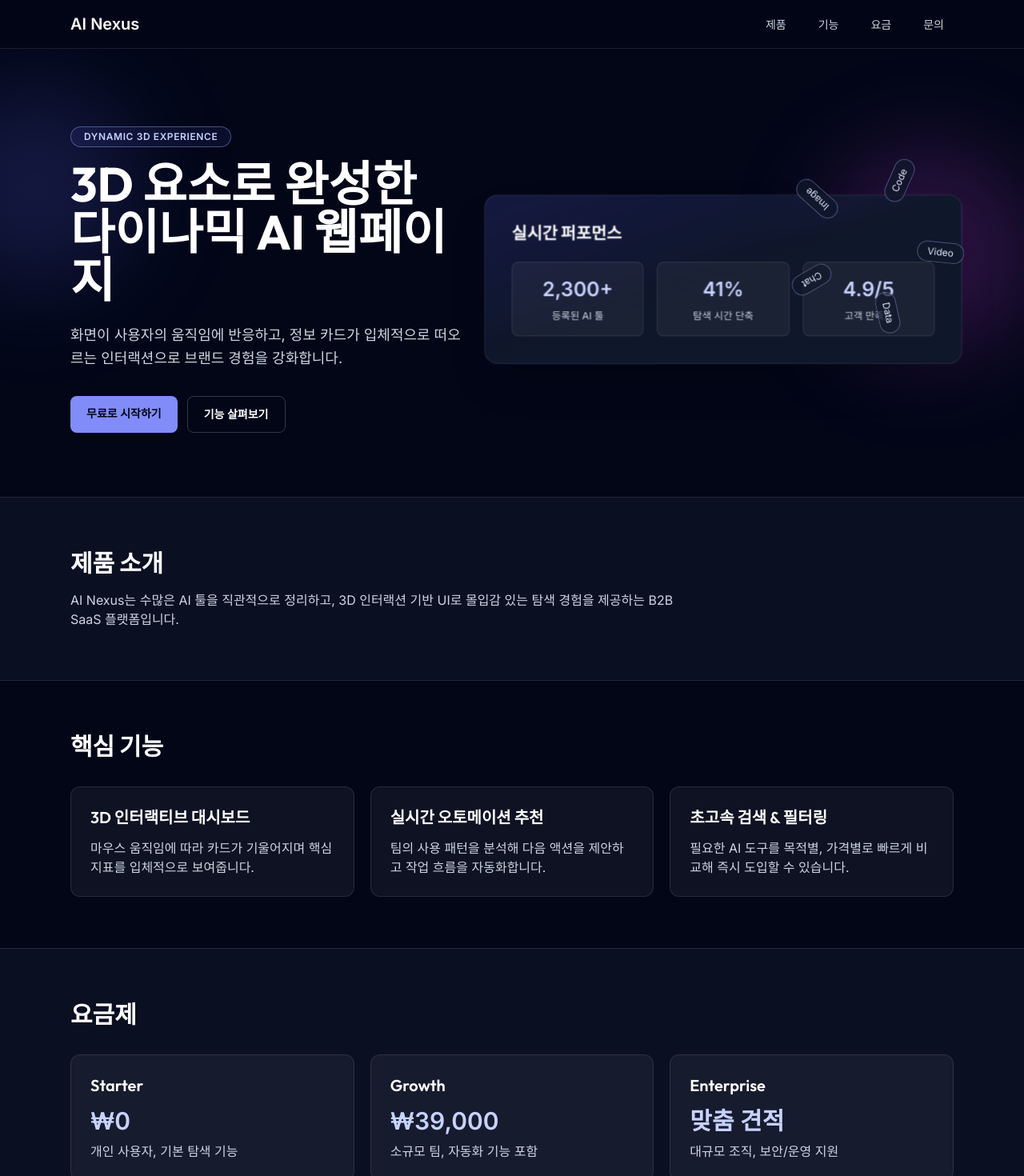
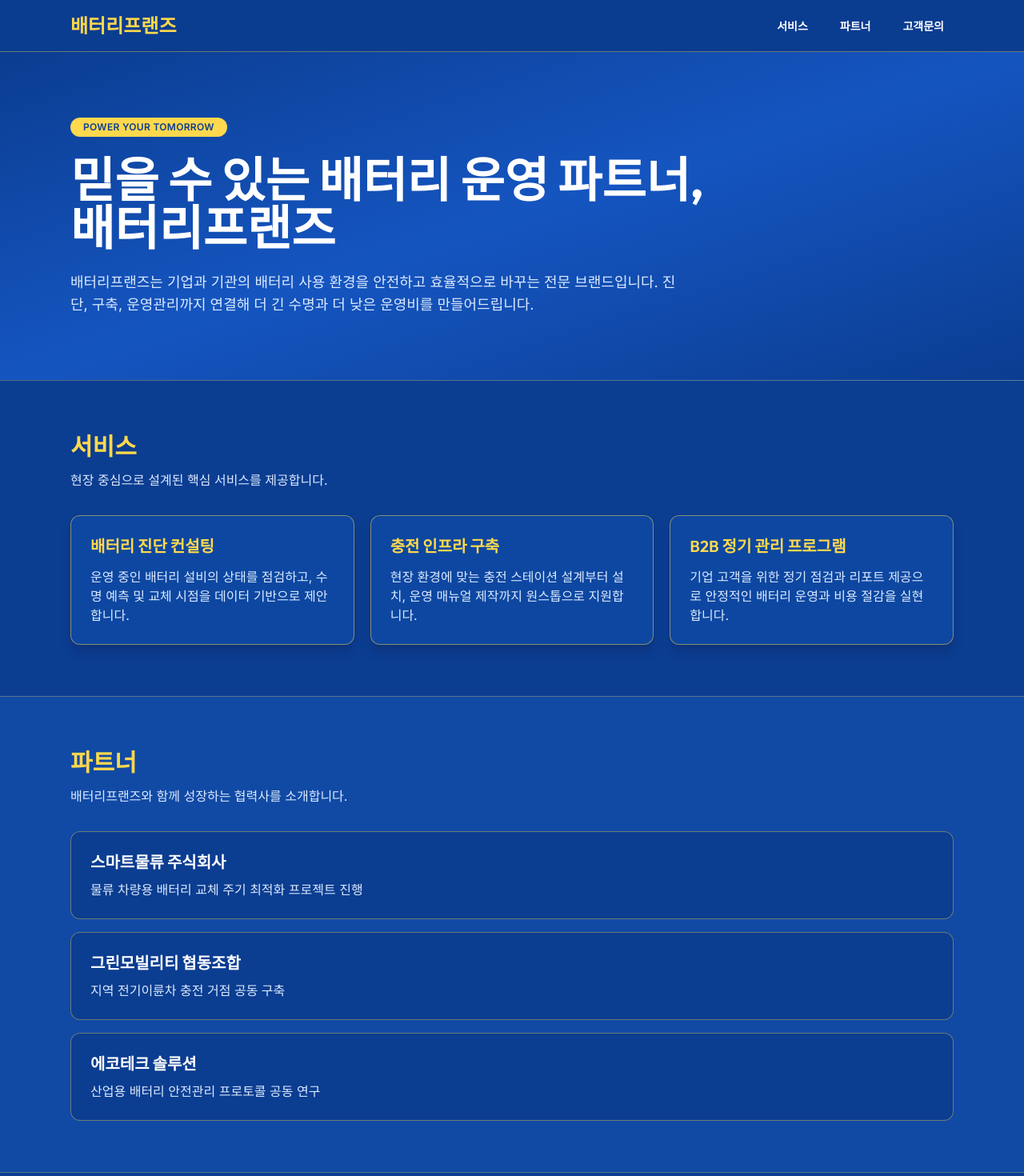
Before and after one commit to minseo2000-2/AI_Website, a React (Vite) app: page / in a window 1280 px wide. Shown: the top 1470 px of the page at 80% size. Built offline with nearby package versions, Linux system fonts and the light colour scheme.

Commit message:
Redesign site for 배터리프랜즈 brand

```diff
--- a/App.tsx
+++ b/App.tsx
@@ -1,57 +1,51 @@
-import React, { useMemo, useState } from 'react';
+import React from 'react';
 
 const navItems = [
-  { label: '제품', href: '#product' },
-  { label: '기능', href: '#features' },
-  { label: '요금', href: '#pricing' },
-  { label: '문의', href: '#contact' },
+  { label: '서비스', href: '#services' },
+  { label: '파트너', href: '#partners' },
+  { label: '고객문의', href: '#contact' },
 ];
 
-const features = [
+const services = [
   {
-    title: '3D 인터랙티브 대시보드',
-    description: '마우스 움직임에 따라 카드가 기울어지며 핵심 지표를 입체적으로 보여줍니다.',
+    title: '배터리 진단 컨설팅',
+    description:
+      '운영 중인 배터리 설비의 상태를 점검하고, 수명 예측 및 교체 시점을 데이터 기반으로 제안합니다.',
   },
   {
-    title: '실시간 오토메이션 추천',
-    description: '팀의 사용 패턴을 분석해 다음 액션을 제안하고 작업 흐름을 자동화합니다.',
+    title: '충전 인프라 구축',
+    description:
+      '현장 환경에 맞는 충전 스테이션 설계부터 설치, 운영 매뉴얼 제작까지 원스톱으로 지원합니다.',
   },
   {
-    title: '초고속 검색 & 필터링',
-    description: '필요한 AI 도구를 목적별, 가격별로 빠르게 비교해 즉시 도입할 수 있습니다.',
+    title: 'B2B 정기 관리 프로그램',
+    description:
+      '기업 고객을 위한 정기 점검과 리포트 제공으로 안정적인 배터리 운영과 비용 절감을 실현합니다.',
   },
 ];
 
-const pricing = [
-  { name: 'Starter', price: '₩0', desc: '개인 사용자, 기본 탐색 기능' },
-  { name: 'Growth', price: '₩39,000', desc: '소규모 팀, 자동화 기능 포함' },
-  { name: 'Enterprise', price: '맞춤 견적', desc: '대규모 조직, 보안/운영 지원' },
-];
-
-const orbitItems = [
-  { label: 'Chat', degree: 0 },
-  { label: 'Image', degree: 72 },
-  { label: 'Code', degree: 144 },
-  { label: 'Video', degree: 216 },
-  { label: 'Data', degree: 288 },
+const partners = [
+  {
+    name: '스마트물류 주식회사',
+    focus: '물류 차량용 배터리 교체 주기 최적화 프로젝트 진행',
+  },
+  {
+    name: '그린모빌리티 협동조합',
+    focus: '지역 전기이륜차 충전 거점 공동 구축',
+  },
+  {
+    name: '에코테크 솔루션',
+    focus: '산업용 배터리 안전관리 프로토콜 공동 연구',
+  },
 ];
 
 const App: React.FC = () => {
-  const [tilt, setTilt] = useState({ x: 0, y: 0 });
-
-  const heroTransform = useMemo(
-    () => ({
-      transform: `perspective(1400px) rotateX(${tilt.x}deg) rotateY(${tilt.y}deg)`,
-    }),
-    [tilt]
-  );
-
   return (
-    <div className="min-h-screen bg-slate-950 text-slate-100">
-      <header className="sticky top-0 z-30 border-b border-white/10 bg-slate-950/80 backdrop-blur">
+    <div className="min-h-screen bg-[#0b3d91] text-white">
+      <header className="sticky top-0 z-30 border-b border-[#ffd84d]/40 bg-[#0b3d91]/95 backdrop-blur">
         <div className="mx-auto flex w-full max-w-6xl items-center justify-between px-6 py-4">
-          <a href="#" className="text-xl font-bold text-white">
-            AI Nexus
+          <a href="#" className="font-display text-2xl font-bold text-[#ffd84d]">
+            배터리프랜즈
           </a>
           <nav>
             <ul className="flex gap-2 sm:gap-4">
@@ -59,7 +53,7 @@ const App: React.FC = () => {
                 <li key={item.label}>
                   <a
                     href={item.href}
-                    className="rounded-lg px-3 py-2 text-sm font-medium text-slate-300 transition hover:bg-white/10 hover:text-white"
+                    className="rounded-lg px-3 py-2 text-sm font-semibold text-white transition hover:bg-[#ffd84d] hover:text-[#0b3d91]"
                   >
                     {item.label}
                   </a>
@@ -71,127 +65,51 @@ const App: React.FC = () => {
       </header>
 
       <main>
-        <section
-          className="relative overflow-hidden"
-          onMouseMove={(event) => {
-            const { innerWidth, innerHeight } = window;
-            const y = ((event.clientX / innerWidth) * 2 - 1) * 8;
-            const x = -((event.clientY / innerHeight) * 2 - 1) * 8;
-            setTilt({ x, y });
-          }}
-          onMouseLeave={() => setTilt({ x: 0, y: 0 })}
-        >
-          <div className="absolute -left-20 top-10 h-64 w-64 animate-blob rounded-full bg-indigo-500/20 blur-3xl" />
-          <div className="absolute -right-10 top-24 h-72 w-72 animate-blob rounded-full bg-fuchsia-500/20 blur-3xl [animation-delay:2s]" />
-
-          <div className="relative mx-auto flex max-w-6xl flex-col gap-10 px-6 pb-20 pt-24 lg:flex-row lg:items-center lg:justify-between">
-            <div className="max-w-2xl">
-              <p className="mb-4 inline-block rounded-full border border-indigo-300/40 bg-indigo-500/10 px-4 py-1 text-xs font-semibold uppercase tracking-wider text-indigo-200">
-                Dynamic 3D Experience
-              </p>
-              <h1 className="text-4xl font-bold leading-tight text-white md:text-6xl">
-                3D 요소로 완성한
-                <br />
-                다이나믹 AI 웹페이지
-              </h1>
-              <p className="mt-6 text-lg leading-relaxed text-slate-300">
-                화면이 사용자의 움직임에 반응하고, 정보 카드가 입체적으로 떠오르는 인터랙션으로
-                브랜드 경험을 강화합니다.
-              </p>
-              <div className="mt-8 flex flex-wrap gap-3">
-                <a
-                  href="#pricing"
-                  className="rounded-lg bg-indigo-400 px-5 py-3 text-sm font-semibold text-slate-950 transition hover:bg-indigo-300"
-                >
-                  무료로 시작하기
-                </a>
-                <a
-                  href="#features"
-                  className="rounded-lg border border-white/20 px-5 py-3 text-sm font-semibold text-white transition hover:bg-white/10"
-                >
-                  기능 살펴보기
-                </a>
-              </div>
-            </div>
-
-            <div className="relative w-full max-w-xl">
-              <div
-                style={heroTransform}
-                className="transition-transform duration-200 [transform-style:preserve-3d]"
-              >
-                <div className="rounded-2xl border border-white/10 bg-gradient-to-br from-indigo-500/20 via-slate-900 to-slate-900 p-8 shadow-2xl [transform:translateZ(50px)]">
-                  <h2 className="text-xl font-semibold text-white">실시간 퍼포먼스</h2>
-                  <div className="mt-5 grid gap-4 sm:grid-cols-3">
-                    {[
-                      { value: '2,300+', label: '등록된 AI 툴' },
-                      { value: '41%', label: '탐색 시간 단축' },
-                      { value: '4.9/5', label: '고객 만족도' },
-                    ].map((item) => (
-                      <div
-                        key={item.label}
-                        className="rounded-lg border border-white/10 bg-white/5 p-4 text-center [transform:translateZ(35px)]"
-                      >
-                        <p className="text-2xl font-bold text-indigo-200">{item.value}</p>
-                        <p className="mt-2 text-xs text-slate-300">{item.label}</p>
-                      </div>
-                    ))}
-                  </div>
-                </div>
-              </div>
-
-              <div className="pointer-events-none absolute -right-4 -top-8 h-44 w-44 animate-[spin_14s_linear_infinite] [transform-style:preserve-3d]">
-                {orbitItems.map((item) => (
-                  <span
-                    key={item.label}
-                    style={{ transform: `rotate(${item.degree}deg) translateX(88px)` }}
-                    className="absolute left-1/2 top-1/2 -translate-x-1/2 -translate-y-1/2 rounded-full border border-indigo-300/40 bg-slate-900/70 px-3 py-1 text-xs text-indigo-100"
-                  >
-                    {item.label}
-                  </span>
-                ))}
-              </div>
-            </div>
-          </div>
-        </section>
-
-        <section id="product" className="border-y border-white/10 bg-slate-900/60 py-16">
-          <div className="mx-auto max-w-6xl px-6">
-            <h2 className="text-3xl font-bold text-white">제품 소개</h2>
-            <p className="mt-4 max-w-3xl text-slate-300">
-              AI Nexus는 수많은 AI 툴을 직관적으로 정리하고, 3D 인터랙션 기반 UI로 몰입감 있는 탐색 경험을
-              제공하는 B2B SaaS 플랫폼입니다.
+        <section className="border-b border-[#ffd84d]/30 bg-gradient-to-br from-[#0b3d91] via-[#1555c0] to-[#0b3d91]">
+          <div className="mx-auto max-w-6xl px-6 py-20">
+            <p className="inline-block rounded-full bg-[#ffd84d] px-4 py-1 text-xs font-bold tracking-wide text-[#0b3d91]">
+              POWER YOUR TOMORROW
+            </p>
+            <h1 className="mt-6 font-display text-4xl font-bold leading-tight md:text-6xl">
+              믿을 수 있는 배터리 운영 파트너,
+              <br />
+              배터리프랜즈
+            </h1>
+            <p className="mt-6 max-w-3xl text-lg text-blue-100">
+              배터리프랜즈는 기업과 기관의 배터리 사용 환경을 안전하고 효율적으로 바꾸는 전문 브랜드입니다.
+              진단, 구축, 운영관리까지 연결해 더 긴 수명과 더 낮은 운영비를 만들어드립니다.
             </p>
           </div>
         </section>
 
-        <section id="features" className="mx-auto max-w-6xl px-6 py-16">
-          <h2 className="text-3xl font-bold text-white">핵심 기능</h2>
+        <section id="services" className="mx-auto max-w-6xl px-6 py-16">
+          <h2 className="font-display text-3xl font-bold text-[#ffd84d]">서비스</h2>
+          <p className="mt-3 text-blue-100">현장 중심으로 설계된 핵심 서비스를 제공합니다.</p>
           <div className="mt-8 grid gap-5 md:grid-cols-3">
-            {features.map((feature, index) => (
+            {services.map((service) => (
               <article
-                key={feature.title}
-                className="rounded-xl border border-white/10 bg-white/5 p-6 transition hover:-translate-y-1 hover:border-indigo-300/50"
-                style={{ animationDelay: `${index * 120}ms` }}
+                key={service.title}
+                className="rounded-xl border border-[#ffd84d]/50 bg-[#0d47a1] p-6 shadow-lg shadow-blue-950/30"
               >
-                <h3 className="text-xl font-semibold text-white">{feature.title}</h3>
-                <p className="mt-3 text-slate-300">{feature.description}</p>
+                <h3 className="text-xl font-semibold text-[#ffd84d]">{service.title}</h3>
+                <p className="mt-3 text-blue-100">{service.description}</p>
               </article>
             ))}
           </div>
         </section>
 
-        <section id="pricing" className="border-y border-white/10 bg-slate-900/60 py-16">
+        <section id="partners" className="border-y border-[#ffd84d]/30 bg-[#114aa5] py-16">
           <div className="mx-auto max-w-6xl px-6">
-            <h2 className="text-3xl font-bold text-white">요금제</h2>
-            <div className="mt-8 grid gap-5 md:grid-cols-3">
-              {pricing.map((plan) => (
+            <h2 className="font-display text-3xl font-bold text-[#ffd84d]">파트너</h2>
+            <p className="mt-3 text-blue-100">배터리프랜즈와 함께 성장하는 협력사를 소개합니다.</p>
+            <div className="mt-8 space-y-4">
+              {partners.map((partner) => (
                 <article
-                  key={plan.name}
-                  className="rounded-xl border border-white/10 bg-white/5 p-6 transition duration-300 hover:[transform:perspective(900px)_rotateX(6deg)_rotateY(-6deg)]"
+                  key={partner.name}
+                  className="rounded-xl border border-[#ffd84d]/40 bg-[#0b3d91] p-6"
                 >
-                  <h3 className="text-xl font-semibold text-white">{plan.name}</h3>
-                  <p className="mt-3 text-3xl font-bold text-indigo-200">{plan.price}</p>
-                  <p className="mt-2 text-slate-300">{plan.desc}</p>
+                  <h3 className="text-xl font-semibold text-white">{partner.name}</h3>
+                  <p className="mt-2 text-blue-100">{partner.focus}</p>
                 </article>
               ))}
             </div>
@@ -199,17 +117,20 @@ const App: React.FC = () => {
         </section>
 
         <section id="contact" className="mx-auto max-w-6xl px-6 py-16">
-          <h2 className="text-3xl font-bold text-white">문의하기</h2>
-          <p className="mt-4 text-slate-300">도입 상담 및 데모 요청은 아래로 연락해 주세요.</p>
-          <div className="mt-6 rounded-xl border border-indigo-300/30 bg-indigo-400/10 p-6 text-slate-100">
-            <p>이메일: hello@ainexus.io</p>
-            <p className="mt-2">전화: 02-3456-7890</p>
+          <h2 className="font-display text-3xl font-bold text-[#ffd84d]">고객문의</h2>
+          <p className="mt-3 text-blue-100">
+            프로젝트 상담, 제휴 문의, 방문 미팅 예약까지 아래 연락처로 편하게 문의해주세요.
+          </p>
+          <div className="mt-6 rounded-xl border border-[#ffd84d] bg-[#ffd84d] p-6 text-[#0b3d91]">
+            <p className="text-lg font-semibold">브랜드명: 배터리프랜즈</p>
+            <p className="mt-2 font-medium">대표: 박민서</p>
+            <p className="mt-2 font-medium">전화번호: 010-7339-4768</p>
           </div>
         </section>
       </main>
 
-      <footer className="border-t border-white/10 py-8 text-center text-sm text-slate-400">
-        © {new Date().getFullYear()} AI Nexus. All rights reserved.
+      <footer className="border-t border-[#ffd84d]/30 py-8 text-center text-sm text-blue-100">
+        © {new Date().getFullYear()} 배터리프랜즈 | 대표 박민서 | 010-7339-4768
       </footer>
     </div>
   );
--- a/index.html
+++ b/index.html
@@ -6,7 +6,7 @@
     <meta http-equiv="Cache-Control" content="no-cache, no-store, must-revalidate" />
     <meta http-equiv="Pragma" content="no-cache" />
     <meta http-equiv="Expires" content="0" />
-    <title>AI Nexus</title>
+    <title>배터리프랜즈</title>
     <link rel="preconnect" href="https://fonts.googleapis.com" />
     <link rel="preconnect" href="https://fonts.gstatic.com" crossorigin />
     <link
@@ -52,7 +52,7 @@
     </script>
     <style>
       body {
-        background-color: #020617;
+        background-color: #0b3d91;
         color: #f8fafc;
         font-family: 'Inter', sans-serif;
         overflow-x: hidden;
@@ -69,14 +69,14 @@
         width: 8px;
       }
       ::-webkit-scrollbar-track {
-        background: #020617;
+        background: #0b3d91;
       }
       ::-webkit-scrollbar-thumb {
-        background: #334155;
+        background: #ffd84d;
         border-radius: 4px;
       }
       ::-webkit-scrollbar-thumb:hover {
-        background: #475569;
+        background: #ffe784;
       }
     </style>
   </head>
```
